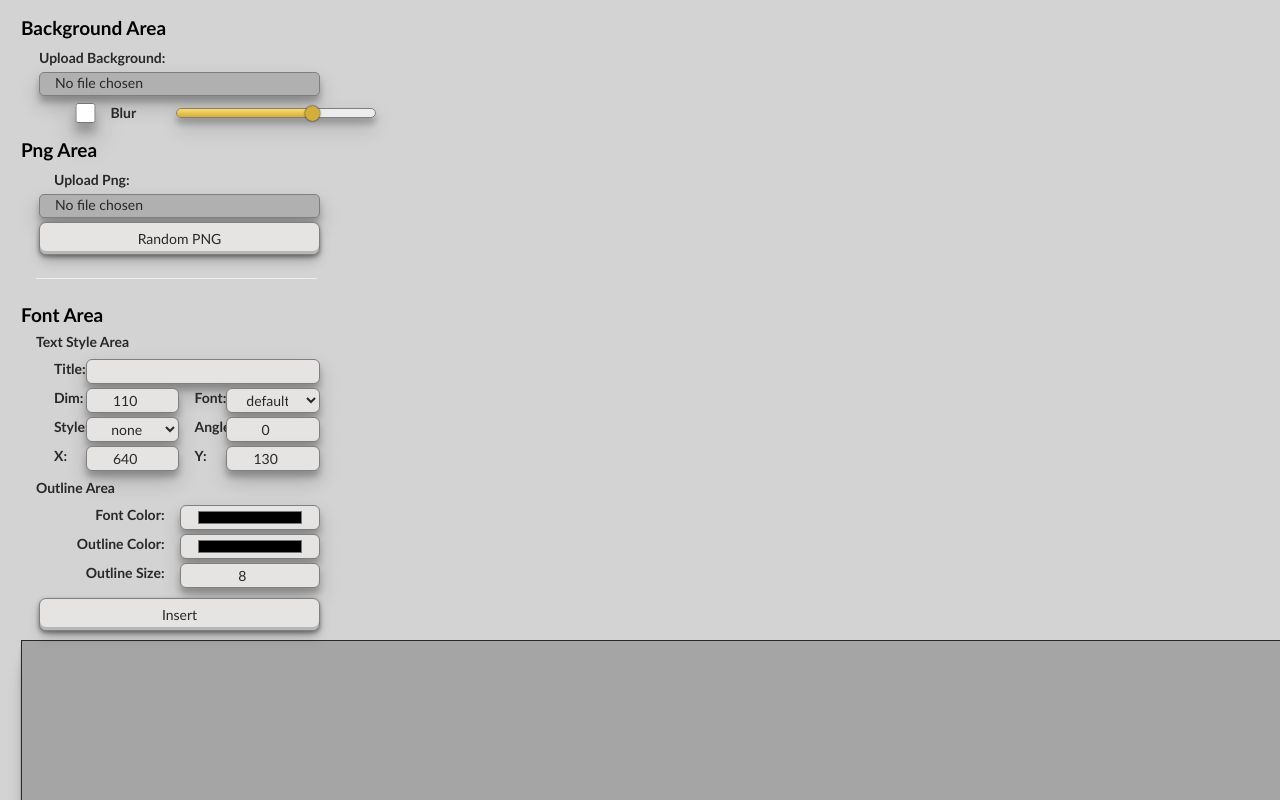
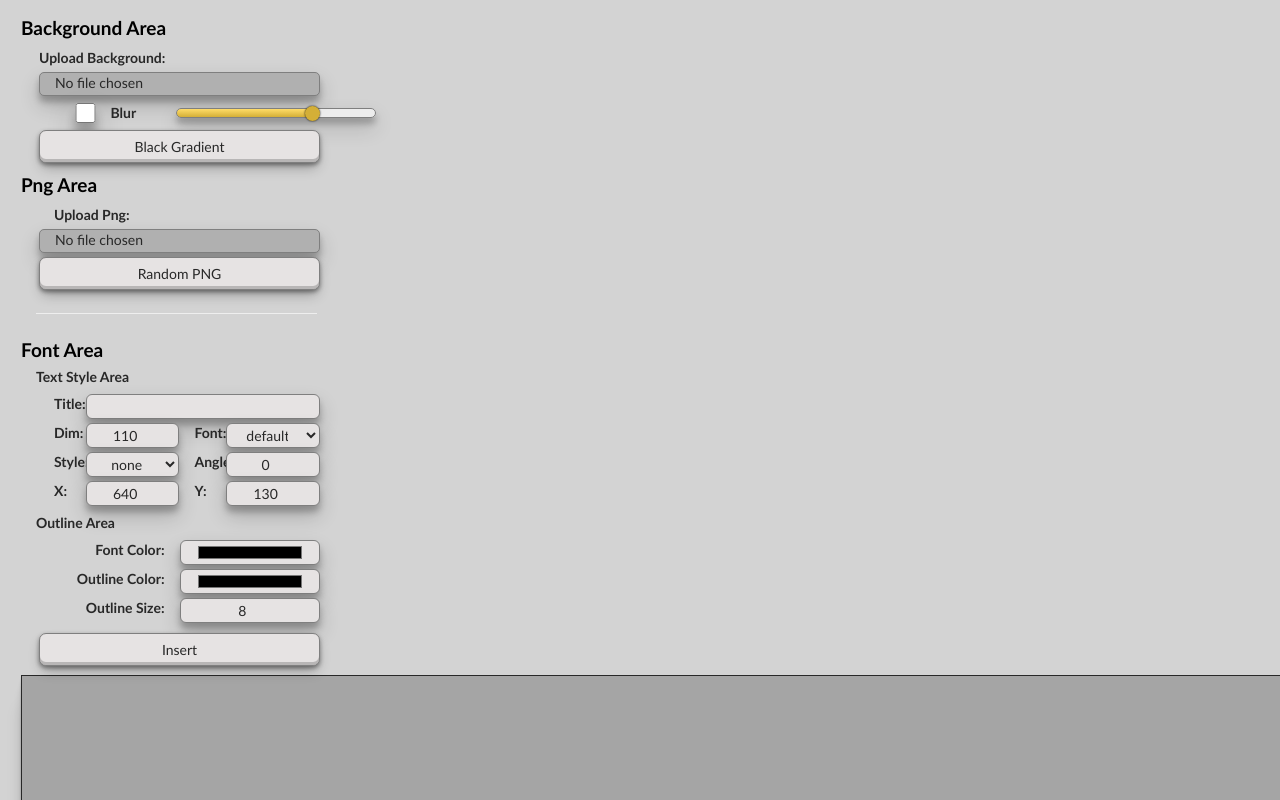
Before and after one commit to AlphaQuantum/alphaquantum.github.io, a plain HTML site: page ThumbGen/index.html in a window 1280 px wide. Drawn offline with nearby package versions, Linux system fonts and the light colour scheme.

Commit message:
Update index.html
Added Gradient Button

```diff
--- a/ThumbGen/index.html
+++ b/ThumbGen/index.html
@@ -27,6 +27,7 @@
                                 <input type="range" id="blurValue" min="0" max="10" value="7">
                             </div>
                         </div>
+                        <button class="col-sm-12" id="blackGradient">Black Gradient</button>
                     </div>
                 </div>
 
```
